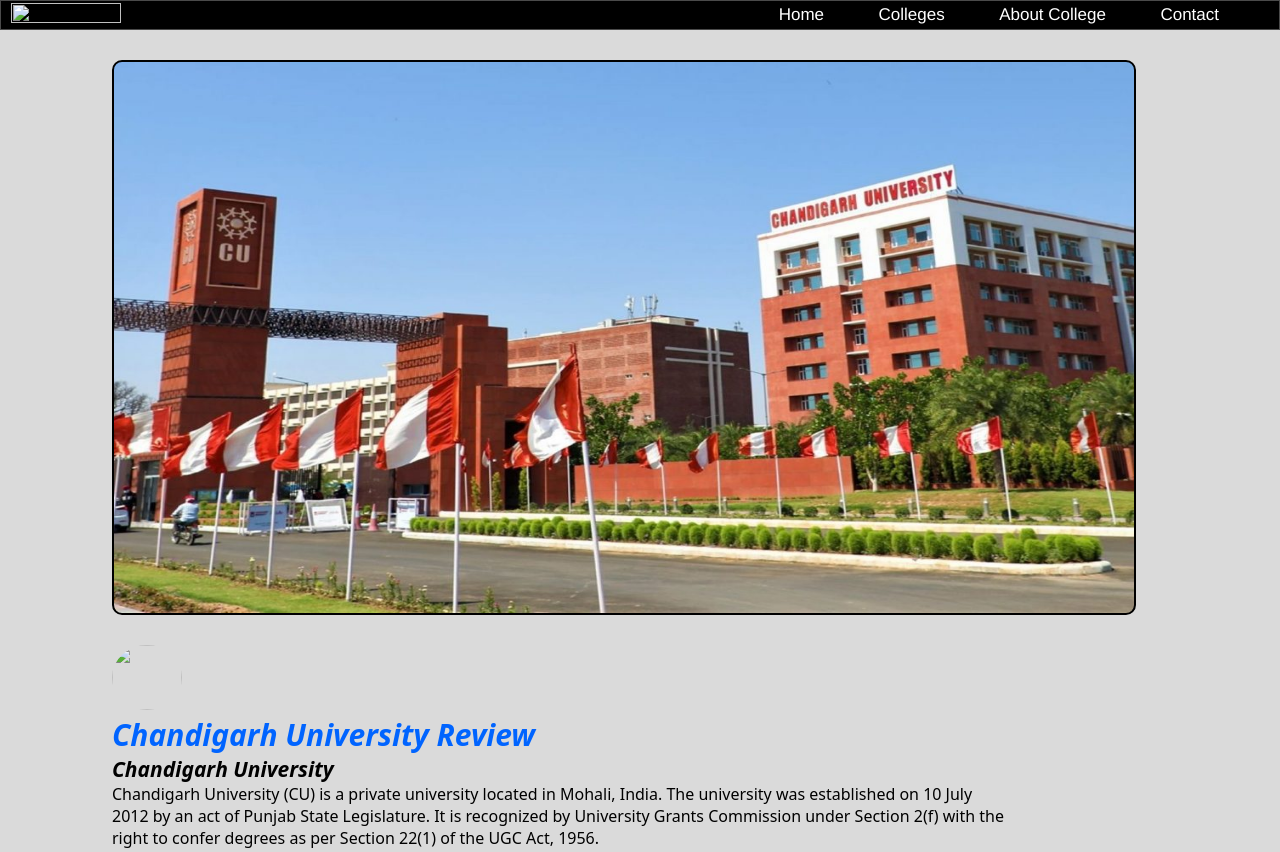
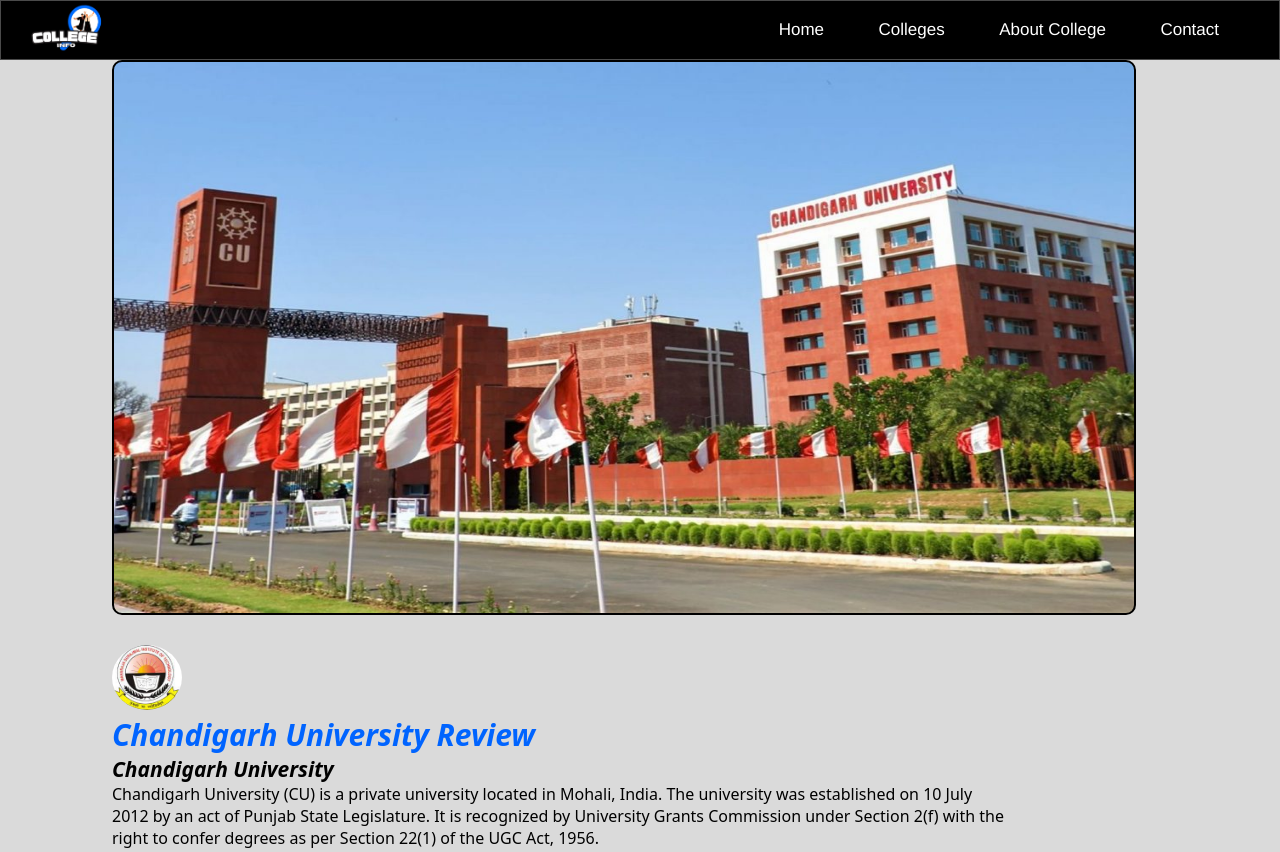
Before and after one commit to initPiyush/Web_project-HTML-CSS-JS-, a plain HTML site: page cu.html in a window 1280 px wide. Shown: the top 852 px of the page. Drawn offline with Linux system fonts and the light colour scheme; files whose address does not match are found by name.

Commit message:
Update cu.html

```diff
--- a/cu.html
+++ b/cu.html
@@ -19,7 +19,7 @@
   <body>
     <header class="header">
       <div id="logo">
-        <img src="image/logo.png" alt="" />
+        <img src="logo.png" alt="" />
       </div>
 
       <nav class="navbar">
@@ -38,7 +38,7 @@
     </section>
     <section class="home">
       <div class="home-content" id="home-contents">
-        <div class="dtulogo"><img src="image/msitlogo.jpg" alt="" /></div>
+        <div class="dtulogo"><img src="msitlogo.jpg" alt="" /></div>
         <h1>Chandigarh University Review</h1>
         <h3>Chandigarh University</h3>
         <p>
```
